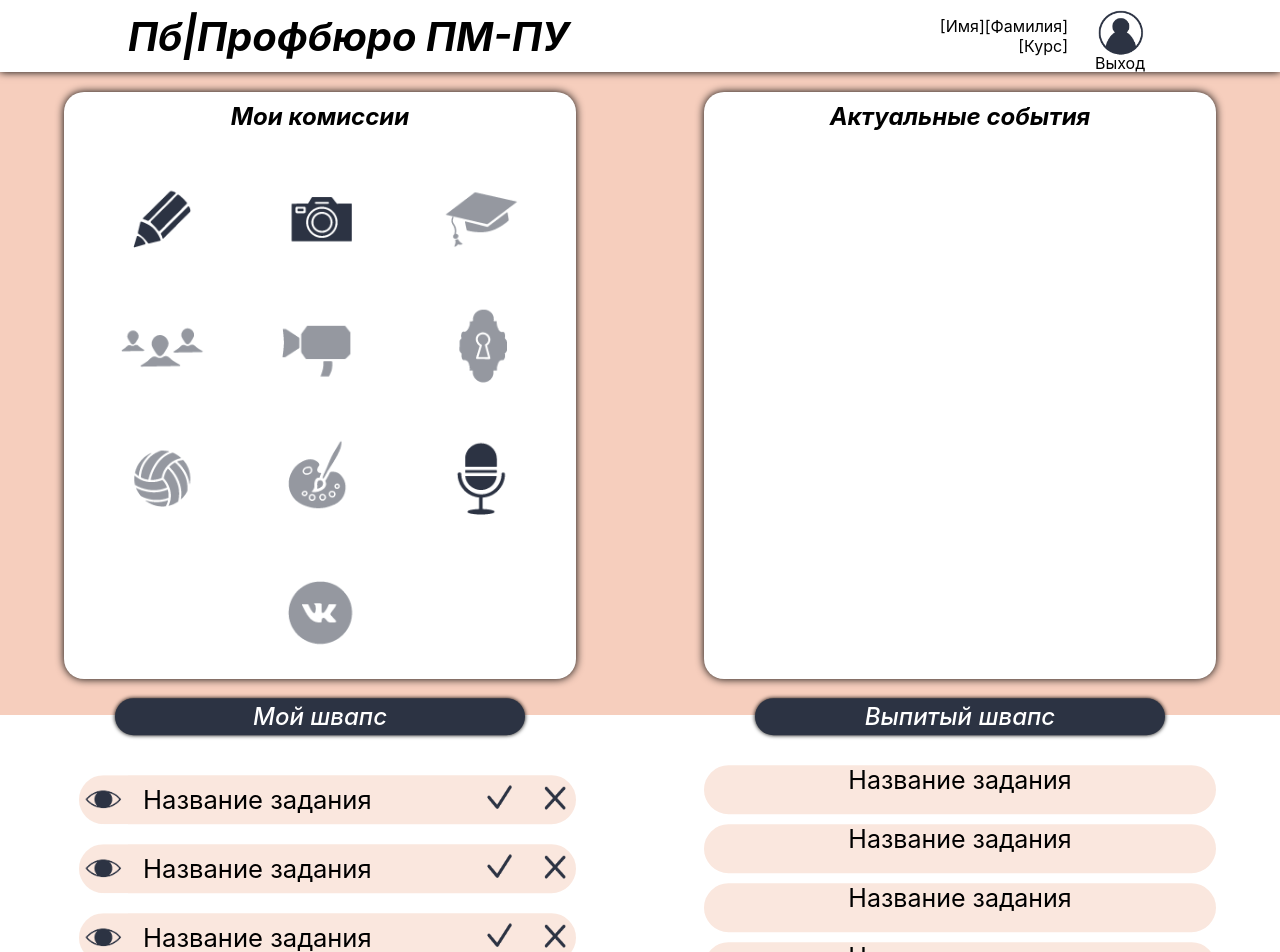
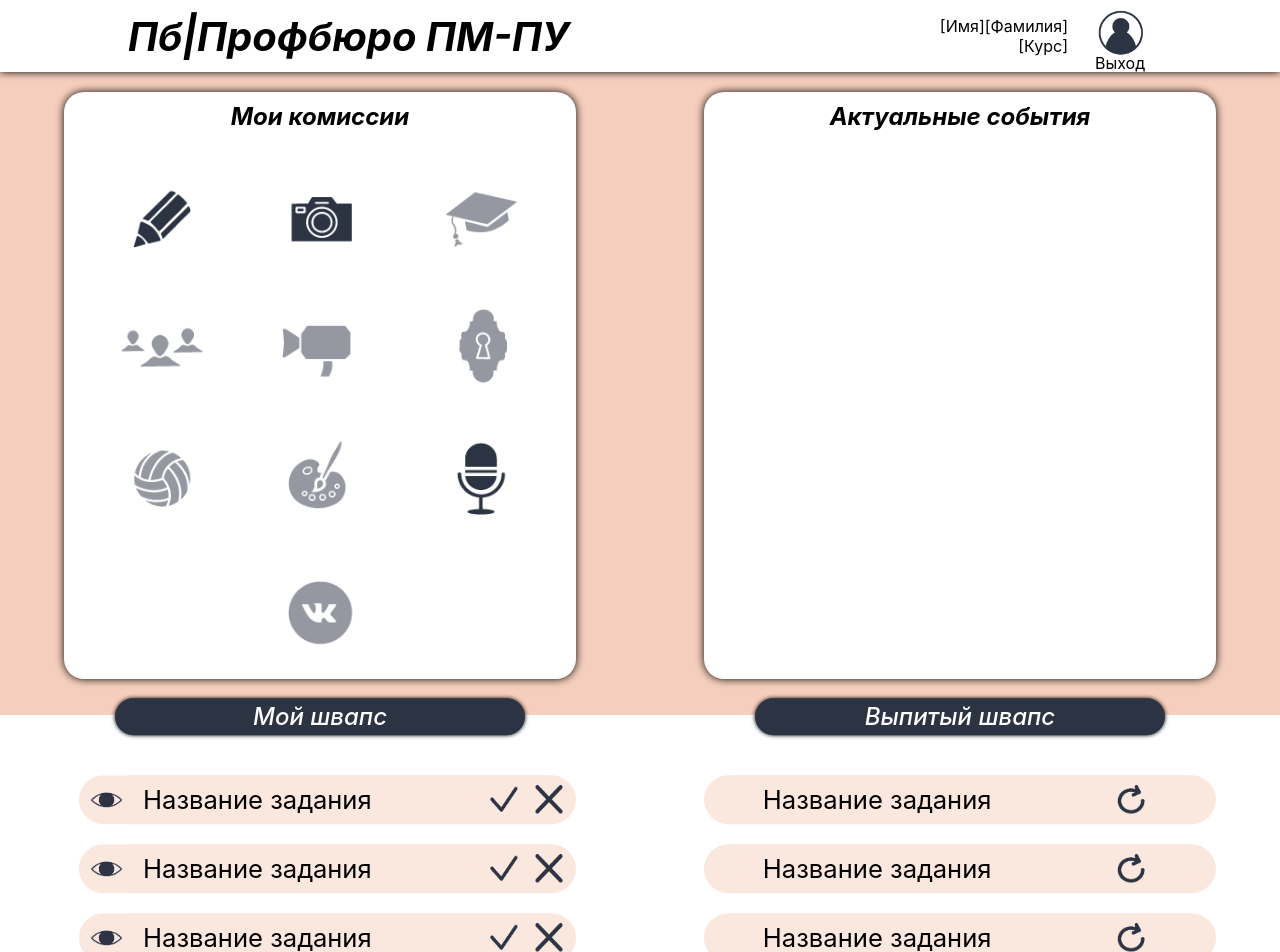
Before and after one commit to vladimirbahmetyev/AMCP-ProfBureau, a React (Create React App) app in the folder prof-bureau-service/: page / in a window 1280 px wide. Shown: the top 952 px of the page. Built offline with nearby package versions, Linux system fonts and the light colour scheme.

Commit message:
Create ended-task comp and start to  change sprite

```diff
--- a/prof-bureau-service/src/Personal Acc/ComissionsTable.css
+++ b/prof-bureau-service/src/Personal Acc/ComissionsTable.css
@@ -34,6 +34,7 @@
     background-color: #fae7de;
     transition-duration: 300ms;
     border-radius: 10px;
+    transform: scale(1.1);
 }
 
 .pm-design{
--- a/prof-bureau-service/src/Personal Acc/CurrentTask.css
+++ b/prof-bureau-service/src/Personal Acc/CurrentTask.css
@@ -4,14 +4,14 @@
     height: 6.15vh;
 }
 .current-task-left{
-    background:url("sprite.png");
+    background:url("../spriteV2.png");
     background-color: #fae7de;
     width: 6.15vh;
     border-top-left-radius: 6.15vh;
     border-bottom-left-radius: 6.15vh;
-    background-size: 800% 200%;
+    background-size: 800% 300%;
     background-repeat: no-repeat;
-    background-position: 59% 100%;
+    background-position: 56% 95%;
     margin-right: 0;
     transition-duration: 300ms;
 }
@@ -57,18 +57,18 @@
 }
 .current-task-send{
     margin-right: 10px;
-    background:url("sprite.png");
-    background-size: 800% 200%;
+    background:url("../spriteV2.png");
+    background-size: 800% 300%;
     background-repeat: no-repeat;
-    background-position: 75% 100%;
+    background-position: 15% 95%;
     height: 6vh;
     width: 6vh;
 }
 .current-task-delete{
-    background:url("sprite.png");
-    background-size: 800% 200%;
+    background:url("../spriteV2.png");
+    background-size: 800% 300%;
     background-repeat: no-repeat;
-    background-position: 99% 95%;
+    background-position: 45% 95%;
     height: 6vh;
     width: 6vh;
 }
--- a/prof-bureau-service/src/Personal Acc/NewTaskList.css
+++ b/prof-bureau-service/src/Personal Acc/CurrentTaskList.css
@@ -1,4 +1,4 @@
-.new-tasks-container, .ended-tasks-container{
+.new-tasks-container{
     width: 40%;
     display: flex;
     justify-content: flex-end;
--- a/prof-bureau-service/src/Personal Acc/NewTaskList.js
+++ b/prof-bureau-service/src/Personal Acc/CurrentTaskList.js
@@ -1,9 +1,9 @@
 import  React from "react"
-import "./NewTaskList.css"
+import "./CurrentTaskList.css"
 import "./CurrentTask"
 import CurrentTask from "./CurrentTask"
 
-export default class NewTaskList extends React.Component{
+export default class CurrentTaskList extends React.Component{
     constructor(props) {
         super(props)
     }
--- /dev/null
+++ b/prof-bureau-service/src/Personal Acc/EndedTask.css
@@ -0,0 +1,37 @@
+.ended-task-item{
+    display: flex;
+    align-items: center;
+    justify-content: space-around;
+    width: 100%;
+    border-radius: 6.15vh;
+    background-color: #fae7de;
+    font-size: 2vw;
+    height: 6.15vh;
+    transition-duration: 300ms;
+}
+
+.ended-task-item .ended-task-state:hover{
+    transform: scale(1.2);
+    transition-duration: 300ms;
+}
+.ended-task-state{
+    height: 6vh;
+    width: 6vh;
+    background:url("../spriteV2.png");
+    background-size: 800% 300%;
+    background-repeat: no-repeat;
+    background-position: 2% 4%;
+    transition-duration: 200ms;
+}
+
+.ended-task-accepted .ended-task-state{
+    background-position: 15% 95%;
+}
+
+.ended-task-decline .ended-task-state{
+    background-position: 43% 95%;
+}
+
+.ended-task-checking .ended-task-state{
+    background-position: 30% 95%;
+}
--- /dev/null
+++ b/prof-bureau-service/src/Personal Acc/EndedTask.js
@@ -0,0 +1,25 @@
+import React from 'react';
+import "./EndedTask.css"
+
+export default class EndedTask extends React.Component{
+    constructor(props) {
+        super(props)
+    }
+
+    state = {
+        exampleState: true,
+        secondExampleState: 0
+    }
+    render(){
+    return(
+        <div className="ended-task-item ended-task-checking">
+             <div className="ended-task-name">
+                 Название задания
+             </div>
+             <div className="ended-task-state">
+
+             </div>
+        </div>
+    )
+    }
+}
--- a/prof-bureau-service/src/Personal Acc/EndedTaskList.css
+++ b/prof-bureau-service/src/Personal Acc/EndedTaskList.css
@@ -28,20 +28,7 @@
     padding: 0;
     width: 100%;
 }
-.ended-task-item{
-    width: 100%;
-    margin-bottom: 1.15vh;
-    border-radius: 6.15vh;
-    background-color: #fae7de;
-    font-size: 25px;
-    height: 6.15vh;
-    text-align: center;
-    margin-top: 10px;
-    transition-duration: 300ms;
+
+.ended-tasks-list li{
+    margin-top:20px;
 }
-
-.ended-task-item:hover{
-    transition-duration: 300ms;
-    opacity: 0.5;
-
-}
--- a/prof-bureau-service/src/Personal Acc/EndedTaskList.js
+++ b/prof-bureau-service/src/Personal Acc/EndedTaskList.js
@@ -1,5 +1,7 @@
 import  React from "react"
 import "./EndedTaskList.css"
+import EdnedTask from "./EndedTask"
+import EndedTask from "./EndedTask"
 
 export default class EndedTaskList extends React.Component{
     constructor(props) {
@@ -15,13 +17,9 @@ export default class EndedTaskList extends React.Component{
         <div className="ended-tasks-container">
             <h1 className="ended-task-title">Выпитый швапс</h1>
             <ul className="ended-tasks-list">
-                <li className="ended-task-item finish-task">Название задания</li>
-                <li className="ended-task-item">Название задания</li>
-                <li className="ended-task-item">Название задания</li>
-                <li className="ended-task-item">Название задания</li>
-                <li className="ended-task-item">Название задания</li>
-                <li className="ended-task-item">Название задания</li>
-                <li className="ended-task-item">Название задания</li>
+                <li><EndedTask/></li>
+                <li><EndedTask/></li>
+                <li><EndedTask/></li>
             </ul>
         </div>
     )}}
--- a/prof-bureau-service/src/Personal Acc/PersonalAcc.js
+++ b/prof-bureau-service/src/Personal Acc/PersonalAcc.js
@@ -2,7 +2,7 @@ import  React from "react"
 import './PersonalAcc.css'
 import HeaderPB from "./HeaderPB"
 import ComissionsTable from "./ComissionsTable"
-import NewTaskList from "./NewTaskList"
+import CurrentTaskList from "./CurrentTaskList"
 import EndedTaskList from "./EndedTaskList"
 import ActionsTable from "./ActionsTable"
 
@@ -24,7 +24,7 @@ export default class PersonalAccount extends React.Component{
         <ActionsTable/>
     </section>
     <section className="task-status-section">
-        <NewTaskList/>
+        <CurrentTaskList/>
         <EndedTaskList/>
     </section>
     </div>)
```
